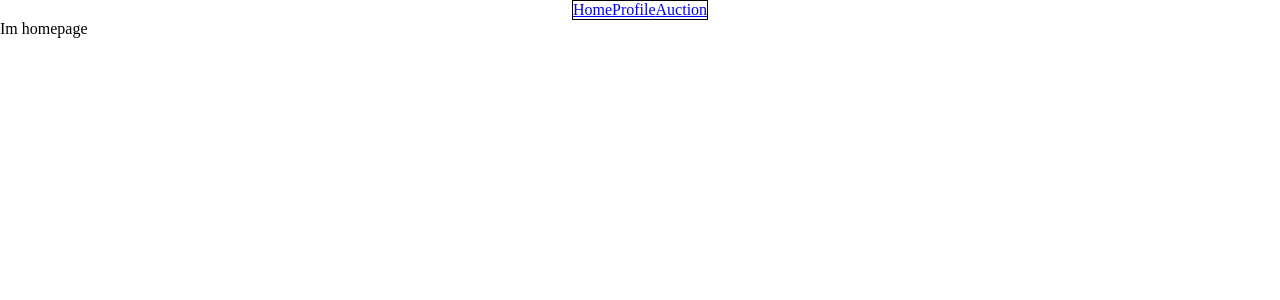
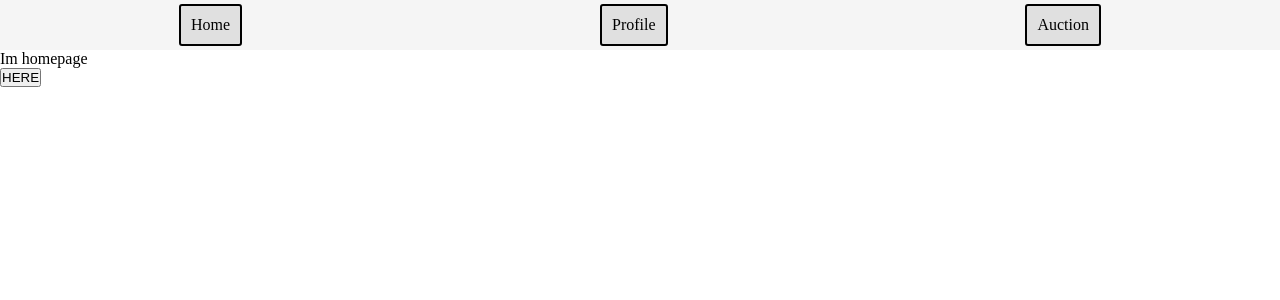
Before and after one commit to SakyunBuns/AuctionZone, a React (Vite) app in the folder dev/: page / in a window 1280 px wide. Shown: the top 300 px of the page. Built offline with nearby package versions, Linux system fonts and the light colour scheme.

Commit message:
Moving component/Navbar.jsx to src temporary because of update page bug Color palette integration (use for dark mode later)

```diff
--- a/dev/src/App.jsx
+++ b/dev/src/App.jsx
@@ -1,12 +1,16 @@
 import React from 'react'
+import { useState } from 'react'
 import { Route, Routes } from 'react-router-dom'
 import './css/App.css'
 import HomePage from './HomePage'
 import ProfilePage from './ProfilePage'
 import AuctionPage from './AuctionPage'
-import NavBar from './component/navbar'
+import NavBar from './Navbar'
+
 
 export default function App() {
+
+    const [darkMode, setDarkMode] = useState(false)
 
     const pages = [
         {
@@ -29,6 +33,28 @@ export default function App() {
         }
     ]
 
+    const palette1 = {
+        color1: '#f5f5f5',
+        color2: '#e0e0e0',
+        color3: '#bdbdbd',
+        textColor: '#000000',
+    }
+
+    const palette2 = {
+        color1: '#000000',
+        color2: '#212121',
+        color3: '#424242',
+        textColor: '#ffffff',
+    }
+
+    const [palette, setPalette] = useState(palette1)
+
+
+    function handleDarkMode(){
+        setDarkMode(!darkMode)
+        darkMode ? setPalette(palette1) : setPalette(palette2)
+    }
+
     const navbarRoutes = pages.map((page) => {
         return (
         <Route path={page.path} element={page.element} key={page.id}/>
@@ -36,12 +62,13 @@ export default function App() {
     })
 
     return (
-        <>
-        <NavBar pages={pages}/>
-        <Routes>
-            {navbarRoutes}
-            <Route path='*' element={<h1>error 404</h1>} key="0"/>
-        </Routes>
-        </>
+        <div>
+            <NavBar pages={pages} palette={palette}/>
+            <Routes>
+                {navbarRoutes}
+                <Route path='*' element={<h1>error 404</h1>} key="0"/>
+            </Routes>
+            <button onClick={handleDarkMode}>HERE</button>
+        </div>
     );
 }
--- /dev/null
+++ b/dev/src/Navbar.jsx
@@ -0,0 +1,39 @@
+import React from 'react'
+import { Link } from 'react-router-dom';
+
+export default function NavBar(props){
+
+
+  const styleContainer = {
+    display: 'flex',
+    flexDirection: 'row',
+    justifyContent: 'space-around',
+    alignItems: 'center',
+    backgroundColor: `${props.palette.color1}`,
+    height: '50px',
+  }
+
+  const styleLink = {
+    border: '2px solid black',
+    backgroundColor: `${props.palette.color2}`,
+    padding: '10px',
+    borderRadius: '3px',
+    color: `${props.palette.textColor}`,
+  }
+
+  const links = props.pages.map((page) => {
+    return (
+      <Link to={page.path} key={page.id}>
+        <div style={styleLink}>
+          {page.name}
+        </div>
+      </Link>
+    )
+  })
+
+  return(
+      <div style={styleContainer}>
+          {links}
+      </div>
+  );
+}
--- a/dev/src/component/Navbar.jsx
+++ /dev/null
@@ -1,29 +0,0 @@
-import React from 'react'
-import { Link } from 'react-router-dom';
-
-export default function NavBar(props){
-
-  const links = props.pages.map((page) => {
-    return (
-      <Link to={page.path} key={page.id}>{page.name}</Link>
-    )
-  })
-
-  const styleContainer = {
-    display: 'flex',
-    flexDirection: 'row',
-    justifyContent: 'center',
-    alignItems: 'center',
-  }
-
-  const styleLink = {
-    border: '1px solid black'
-  }
-  return(
-      <div style={styleContainer}>
-        <div style={styleLink}>
-          {links}
-        </div>
-      </div>
-  );
-}
--- a/dev/src/css/App.css
+++ b/dev/src/css/App.css
@@ -8,3 +8,8 @@
     height: 100%;
     width: 100%;
 }
+
+a{
+    text-decoration: none;
+    color: #000;
+}
```
